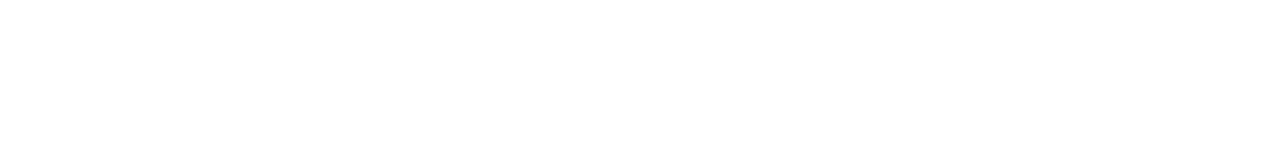
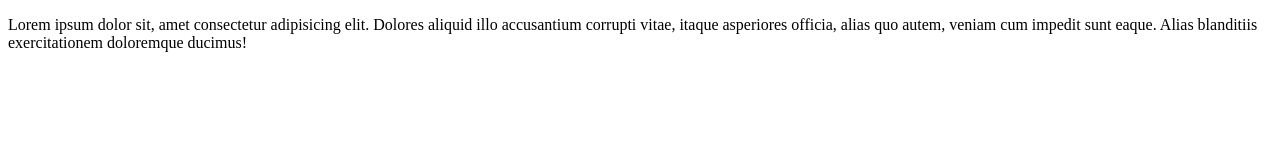
Before and after one commit to techmojoprakash/Git-Practice, a plain HTML site: page about.html in a window 1280 px wide. Drawn offline with Linux system fonts and the light colour scheme.

Commit message:
Updated About

```diff
--- a/about.html
+++ b/about.html
@@ -6,6 +6,6 @@
     <title>About Page</title>
 </head>
 <body>
-
+    <p>Lorem ipsum dolor sit, amet consectetur adipisicing elit. Dolores aliquid illo accusantium corrupti vitae, itaque asperiores officia, alias quo autem, veniam cum impedit sunt eaque. Alias blanditiis exercitationem doloremque ducimus!</p>
 </body>
 </html>
```
